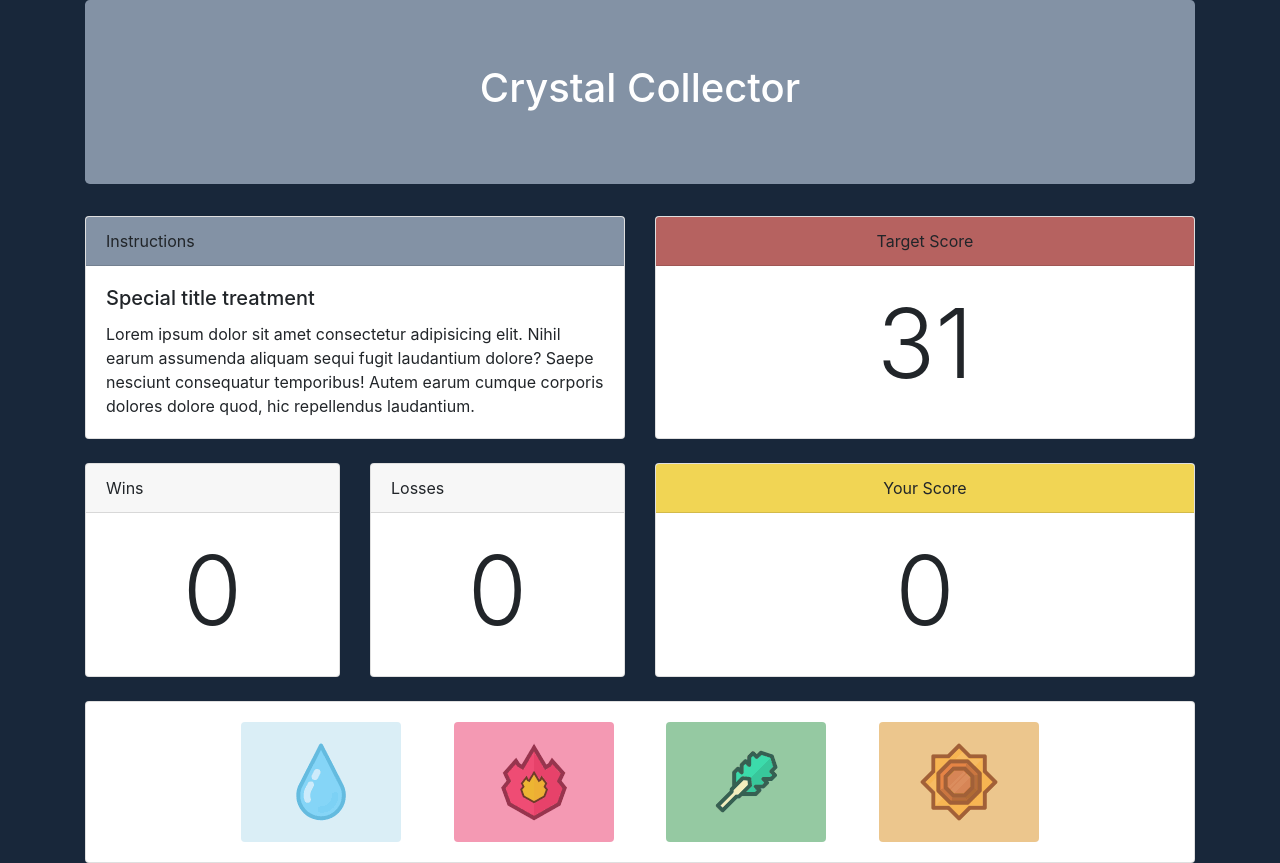
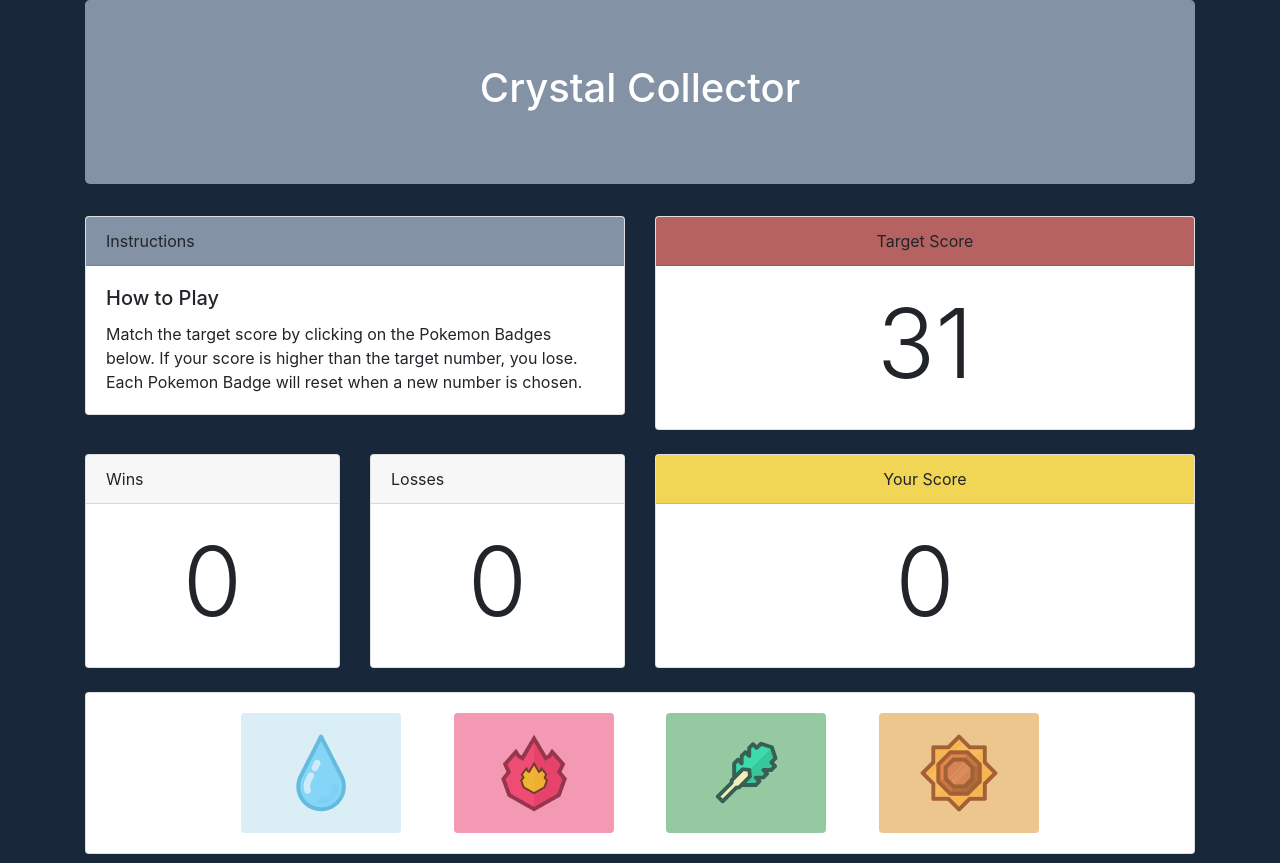
Before and after one commit to camiwins/unit-4-game, a plain HTML site: page index.html in a window 1280 px wide. Drawn offline with nearby package versions, Linux system fonts and the light colour scheme.

```diff
--- a/assets/javascript/game.js
+++ b/assets/javascript/game.js
@@ -47,7 +47,7 @@
     // A target score is set between 19-20
     targetScore = randomNumber(19, 120);
     // Randomly generate different values for each crystal
-    crystal.water.value = randomNumber(1,12);
+    crystal.water.value = randomNumber(1, 12);
     crystal.fire.value = randomNumber(1, 12);
     crystal.leaf.value = randomNumber(1, 12);
     crystal.sun.value = randomNumber(1, 12);
--- a/index.html
+++ b/index.html
@@ -30,10 +30,8 @@
                 <div class="card">
                     <div class="card-header" style="background-color:#8392A5">Instructions</div>
                     <div class="card-body">
-                        <h5 class="card-title">Special title treatment</h5>
-                        <p class="card-text">Lorem ipsum dolor sit amet consectetur adipisicing elit. Nihil earum
-                            assumenda aliquam sequi fugit laudantium dolore? Saepe nesciunt consequatur temporibus!
-                            Autem earum cumque corporis dolores dolore quod, hic repellendus laudantium.</p>
+                        <h5 class="card-title">How to Play</h5>
+                        <p class="card-text">Match the target score by clicking on the Pokemon Badges below. If your score is higher than the target number, you lose. Each Pokemon Badge will reset when a new number is chosen.</p>
                     </div>
                 </div>
             </div>
@@ -96,6 +94,7 @@
 
         <script src="http://code.jquery.com/jquery-3.3.1.min.js" integrity="sha256-FgpCb/KJQlLNfOu91ta32o/NMZxltwRo8QtmkMRdAu8="
             crossorigin="anonymous"></script>
+
         <script src="assets/javascript/game.js"></script>
 </body>
 
```
